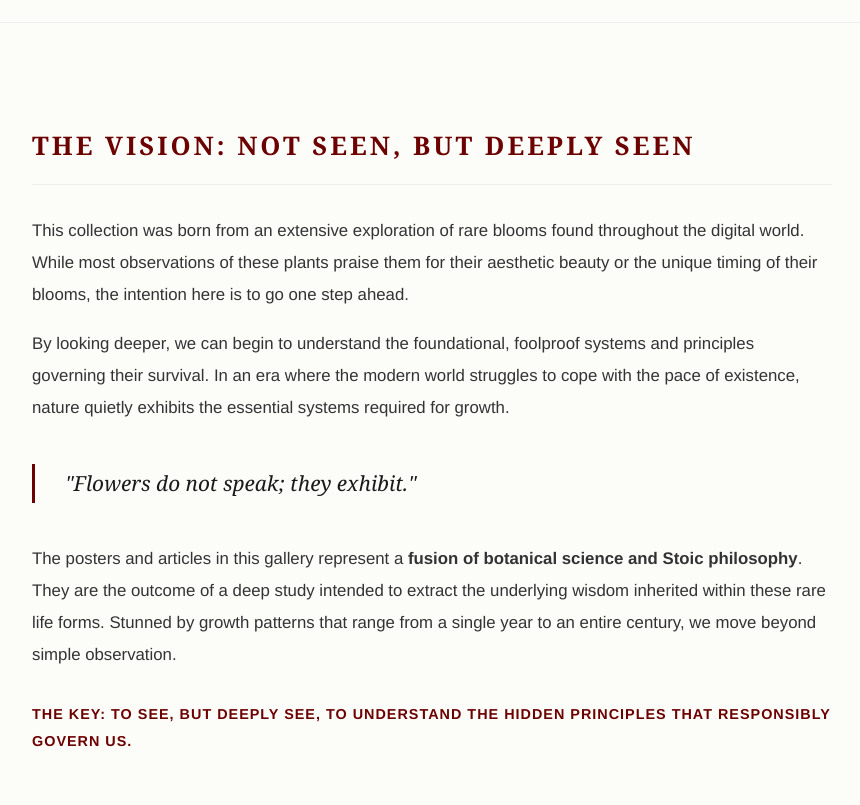
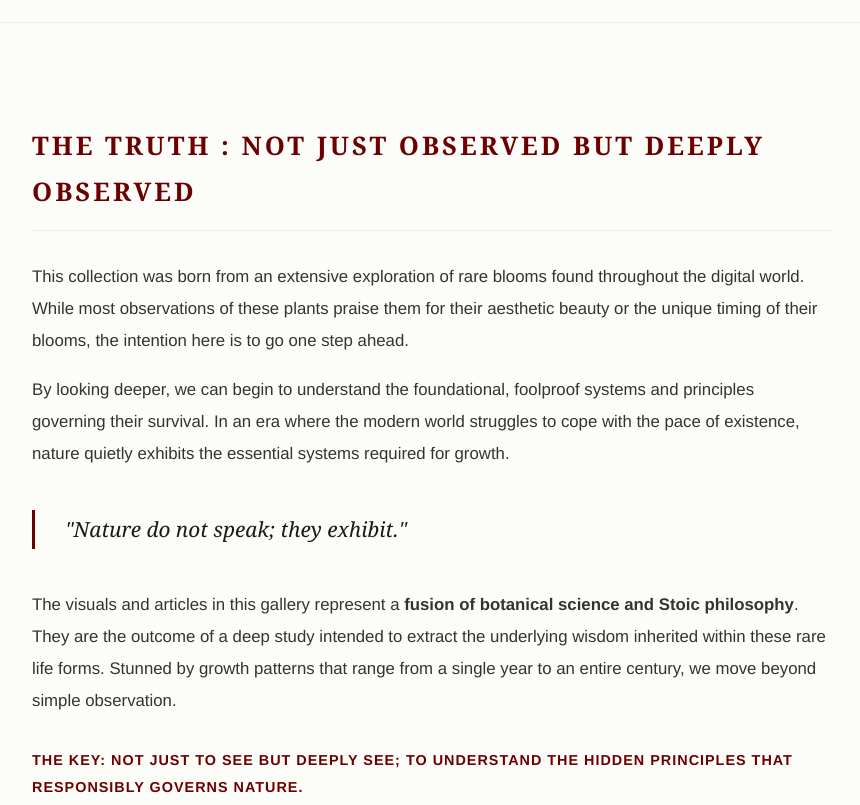
Before and after one commit to gskg02-values/rare-blooms-themes-values, a plain HTML site: page index.html in a window 1280 px wide. Shown: the part 260-1065 px from the top of the page, without its empty margins (208-1068 px from the left). Drawn offline with Linux system fonts and the light colour scheme.

Commit message:
Fix HTML structure and update content

```diff
--- a/index.html
+++ b/index.html
@@ -171,7 +171,7 @@
 
     <section class="vision-section" style="max-width: 800px; margin: 100px auto; padding: 0 20px; text-align: left;">
     <h2 style="font-family: 'Georgia', serif; color: #6C0000; text-transform: uppercase; letter-spacing: 3px; font-size: 1.6rem; border-bottom: 1px solid #eee; padding-bottom: 15px; margin-bottom: 30px;">
-        The Vision: Not Seen, But Deeply Seen
+        THE TRUTH : Not Just Observed But Deeply Observed
     </h2>
 
     <div style="font-family: 'Helvetica Neue', Arial, sans-serif; line-height: 1.9; color: #333; font-size: 1.05rem;">
@@ -187,17 +187,17 @@
         </p>
 
         <blockquote style="margin: 40px 0; padding-left: 30px; border-left: 3px solid #6C0000; font-family: 'Georgia', serif; font-style: italic; font-size: 1.3rem; color: #1a1a1a;">
-            "Flowers do not speak; they exhibit."
+            "Nature do not speak; they exhibit."
         </blockquote>
 
         <p>
-            The posters and articles in this gallery represent a <strong>fusion of botanical science and Stoic philosophy</strong>.
+            The visuals and articles in this gallery represent a <strong>fusion of botanical science and Stoic philosophy</strong>.
             They are the outcome of a deep study intended to extract the underlying wisdom inherited within these rare life forms.
             Stunned by growth patterns that range from a single year to an entire century, we move beyond simple observation.
         </p>
 
         <p style="margin-top: 30px; font-weight: bold; color: #6C0000; letter-spacing: 1px; text-transform: uppercase; font-size: 0.9rem;">
-            The Key: To see, but deeply see, to understand the hidden principles that responsibly govern us.
+            The Key: Not Just to See But Deeply See; To understand the hidden principles that responsibly governs Nature.
         </p>
     </div>
 </section>
```
